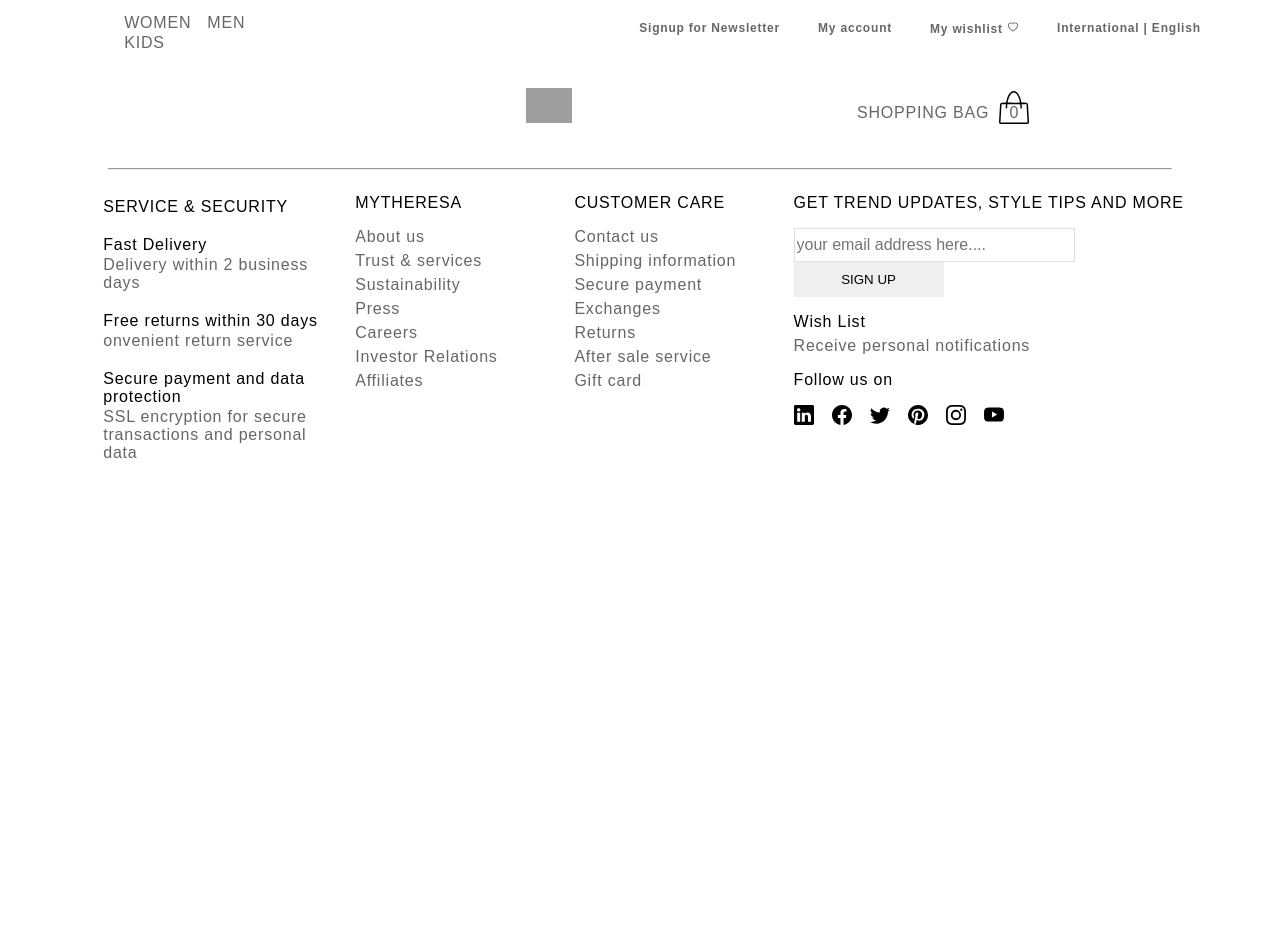
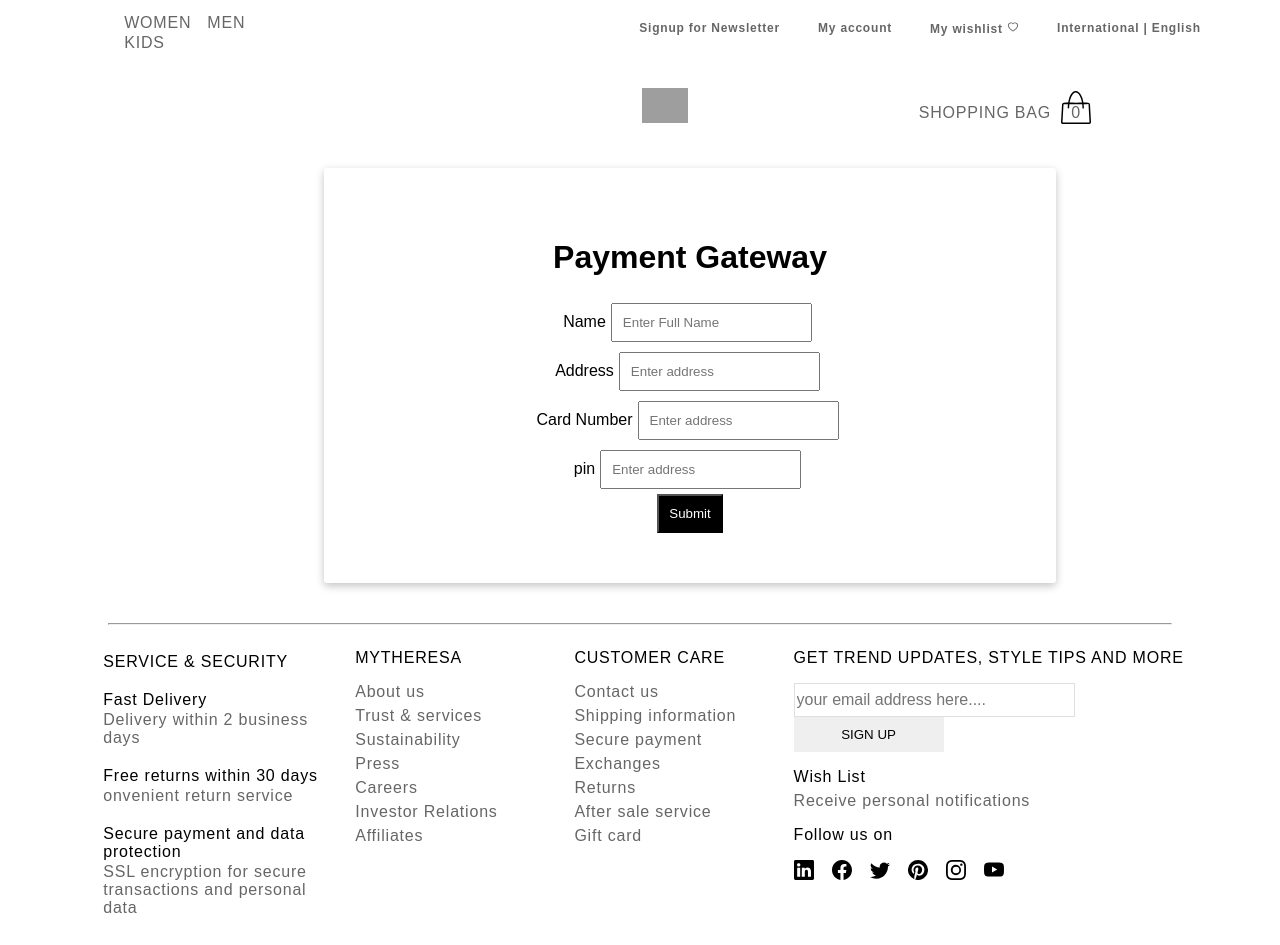
Before and after one commit to vineethevk/Mytheresa, a React (Vite) app: page /Paymentgateway in a window 1280 px wide. Before the commit the page ends 800 px from the top, so only its background shows below. Built offline with nearby package versions, Linux system fonts and the light colour scheme; grey boxes are pictures that could not be loaded.

Commit message:
final changes

```diff
--- a/src/App.jsx
+++ b/src/App.jsx
@@ -10,6 +10,7 @@ import { MenPage } from "./Pages/MenPage/MenPage"
 import Card from "./Pages/CartPage/components/Card"
 import './App.css'
 import MainCart from "./Pages/cart/MainCart"
+import {Payment} from "./Pages/PaymentPage/Payment"
 
 
 function App() {
@@ -27,6 +28,7 @@ function App() {
         <Route path="/product/women/:id" element={<Card link={"womensdata"} />}></Route>
         <Route path="/product/men/:id" element={<Card link={"mendata"} />}></Route>
         <Route path="/cart" element={<MainCart />}></Route>
+        <Route path="/Paymentgateway" element={<Payment></Payment>}></Route>
       </Routes>
       <Footer />
     </div >
--- /dev/null
+++ b/src/Pages/PaymentPage/Payment.css
@@ -0,0 +1,21 @@
+
+
+.maindiv{
+    text-align: center;
+    box-shadow: rgba(0, 0, 0, 0.24) 0px 3px 8px;
+    width: 50%;
+    margin: 40px 25%;
+    padding: 50px;
+    border-radius: 3px;
+
+}
+.maindiv input{
+    padding: 10px;
+    margin: 5px;
+
+}
+.mybutton{
+    padding: 10px;
+    background-color: black;
+    color: white;
+}
--- /dev/null
+++ b/src/Pages/PaymentPage/Payment.jsx
@@ -0,0 +1,29 @@
+import { useNavigate } from "react-router-dom"
+import "./Payment.css"
+
+
+export const Payment=()=>{
+    const Navigate=useNavigate()
+    return (
+        <div className="maindiv">
+            <h1 className="head">Payment Gateway</h1>
+            <label htmlFor="">Name</label>
+            <input type="text"  placeholder="Enter Full Name"/>
+            <br />
+            <label htmlFor="">Address</label>
+            <input type="text" placeholder="Enter address"/>
+            <br />
+            <label htmlFor="">Card Number</label>
+            <input type="number" placeholder="Enter address"/>
+            <br />
+            <label htmlFor="">pin</label>
+            <input type="password" placeholder="Enter address"/>
+            <br />
+            <button className="mybutton" onClick={()=>{
+                alert("Payment Successfull")
+                window.location.href="/"
+
+            }}>Submit</button>
+        </div>
+    )
+}
--- a/src/Pages/cart/MainCart.jsx
+++ b/src/Pages/cart/MainCart.jsx
@@ -1,8 +1,13 @@
 import React, { useEffect, useState } from 'react'
 import { useSelector } from 'react-redux'
 import "./Cart.css"
+import { useNavigate } from 'react-router-dom'
+
+
 
 const MainCart = () => {
+
+    const navigate=useNavigate()
     const [price, setPrice] = useState(0);
     const data = useSelector((store) => store.cart);
     useEffect(() => {
@@ -17,7 +22,9 @@ const MainCart = () => {
         <div className='Cartmain'>
             <div className='Header'>
                 <h4>YOUR SHOPPING BAG</h4>
-                <button>PROCEED TO CHECKOUT</button>
+                <button onClick={()=>{
+                    navigate("/Paymentgateway")
+                }}>PROCEED TO CHECKOUT</button>
             </div>
             {data.map((e) => {
                 return (
--- a/src/components/Navbar/MiddleNav.css
+++ b/src/components/Navbar/MiddleNav.css
@@ -6,7 +6,7 @@
 .MiddleNavLogo {
     text-align: center;
     width: 70%;
-    margin-left: 170px;
+    margin-left: 340px;
 }
 
 .MiddleNavLogo img {
```
